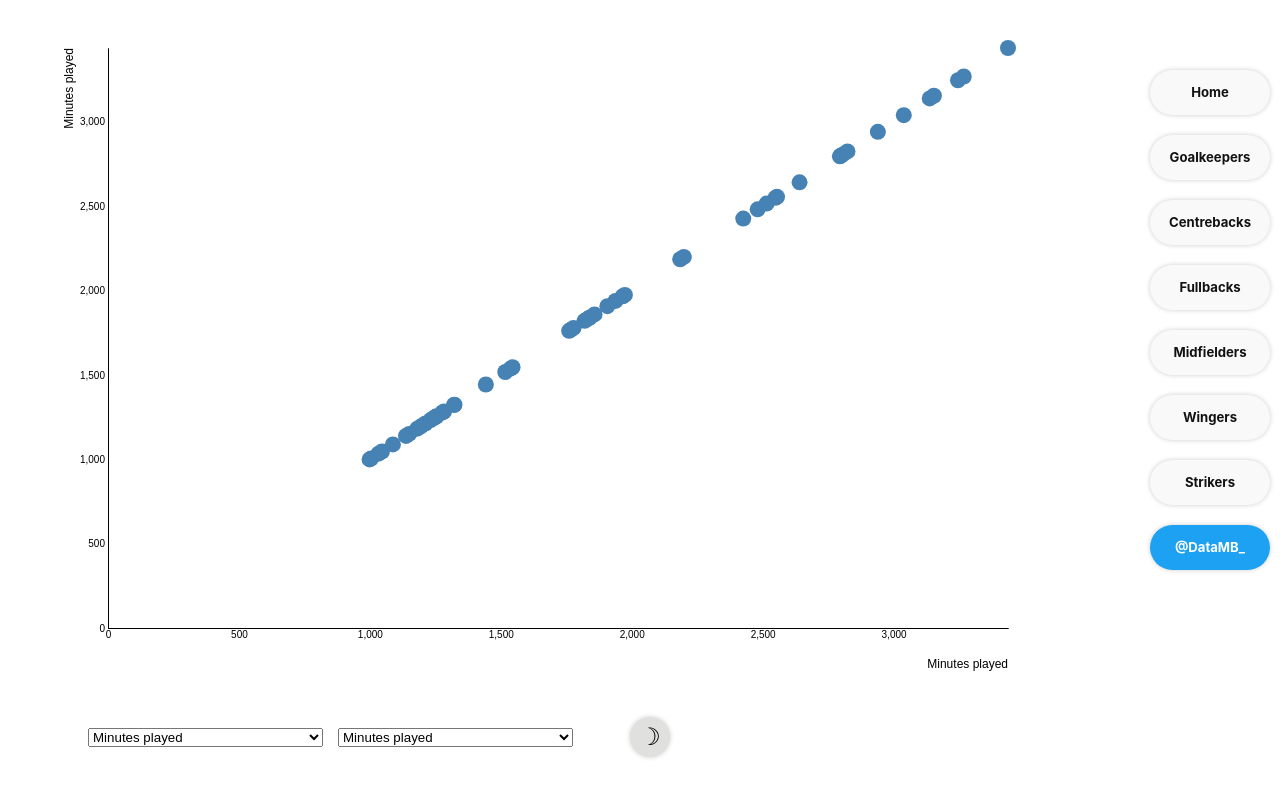
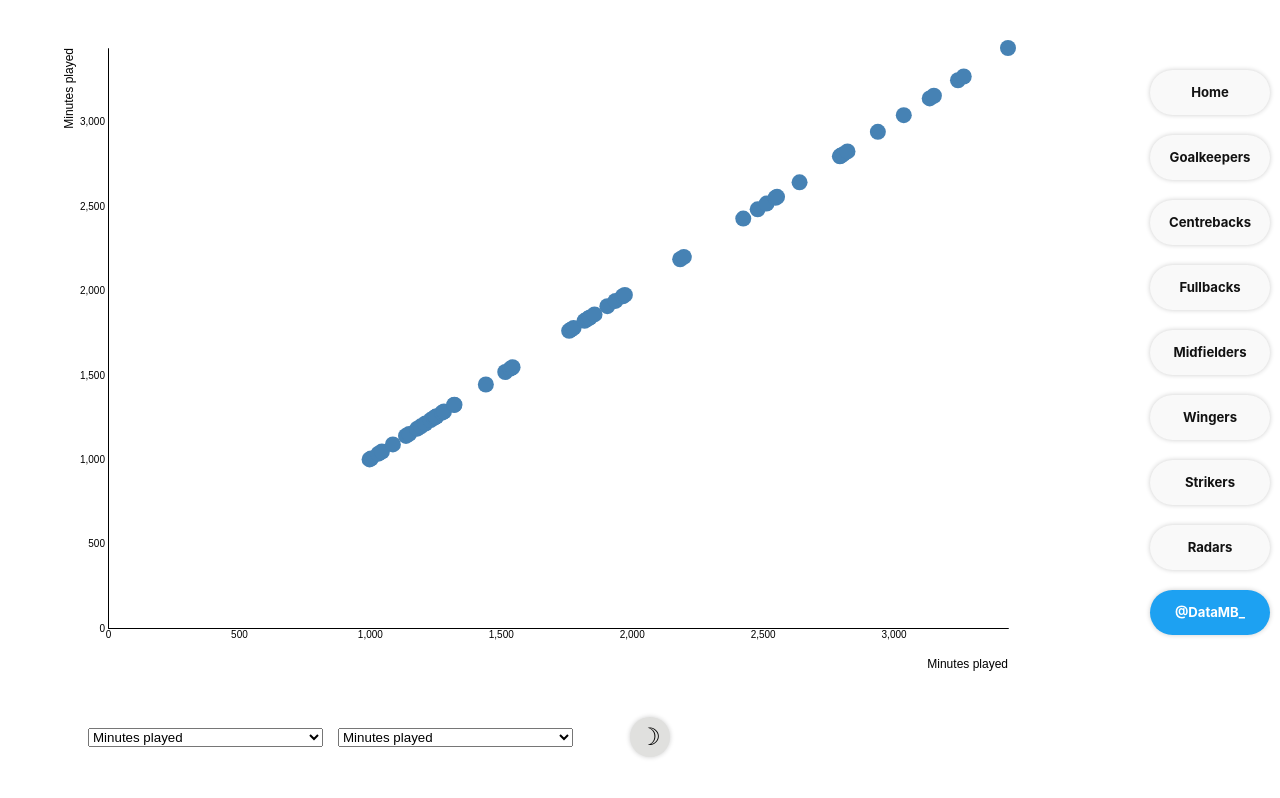
Before and after one commit to ohlitmybad/plst, a plain HTML site: page index.html in a window 1280 px wide. Drawn offline with nearby package versions, Linux system fonts and the light colour scheme.

Commit message:
Update index.html

```diff
--- a/index.html
+++ b/index.html
@@ -409,7 +409,41 @@ width: 120px;
   box-shadow: rgba(0, 0, 0, 0.4) 3px 3px 3px;
 }
 
+.button-9 {
+  align-items: center;
+  background-color: #F9F9F9;
+  border-radius: 25px;
+  box-shadow: 0px 0px 5px rgba(0, 0, 0, 0.2);
+  box-sizing: border-box;
+  color: #121212;
+  cursor: pointer;
+  display: inline-flex;
+  flex: 1 1 auto;
+  font-family: Inter,sans-serif;
+  font-size: 0.82rem;
+  font-weight: 700;
+  justify-content: center;
+  line-height: 1;
+  margin: 0;
+  outline: none;
+  padding: 1rem 1.2rem;
+  text-align: center;
+  text-decoration: none;
+  transition: box-shadow .1s,-webkit-box-shadow .1s;
+  white-space: nowrap;
+  border: 0;
+  user-select: none;
+  position: absolute;
+  top: 525px;
+  left: 1150px;
+width: 120px;
 
+  touch-action: manipulation;
+}
+
+.button-9:hover {
+  box-shadow: rgba(0, 0, 0, 0.4) 3px 3px 3px;
+}
 
 .button-8 {
   align-items: center;
@@ -436,7 +470,7 @@ width: 120px;
   border: 0;
   user-select: none;
   position: absolute;
-  top: 525px;
+  top: 590px;
   left: 1150px;
  width: 120px;
   touch-action: manipulation;
@@ -778,6 +812,8 @@ yScale.domain(d3.extent(data, function(d) { return d[header.indexOf(yMetric)]; }
   <button class="button-6" role="button">Wingers</button>
 <a href="https://datamb.football/plst/" target="_blank" rel="noopener noreferrer">
   <button class="button-7" role="button">Strikers</button>
+	<a href="https://datamb.football/radars/" target="_blank" rel="noopener noreferrer">
+  <button class="button-9" role="button">Radars</button>
 <a href="https://twitter.com/DataMB_" target="_blank" rel="noopener noreferrer">
   <button class="button-8" role="button">@DataMB_</button>
 </a>
```
